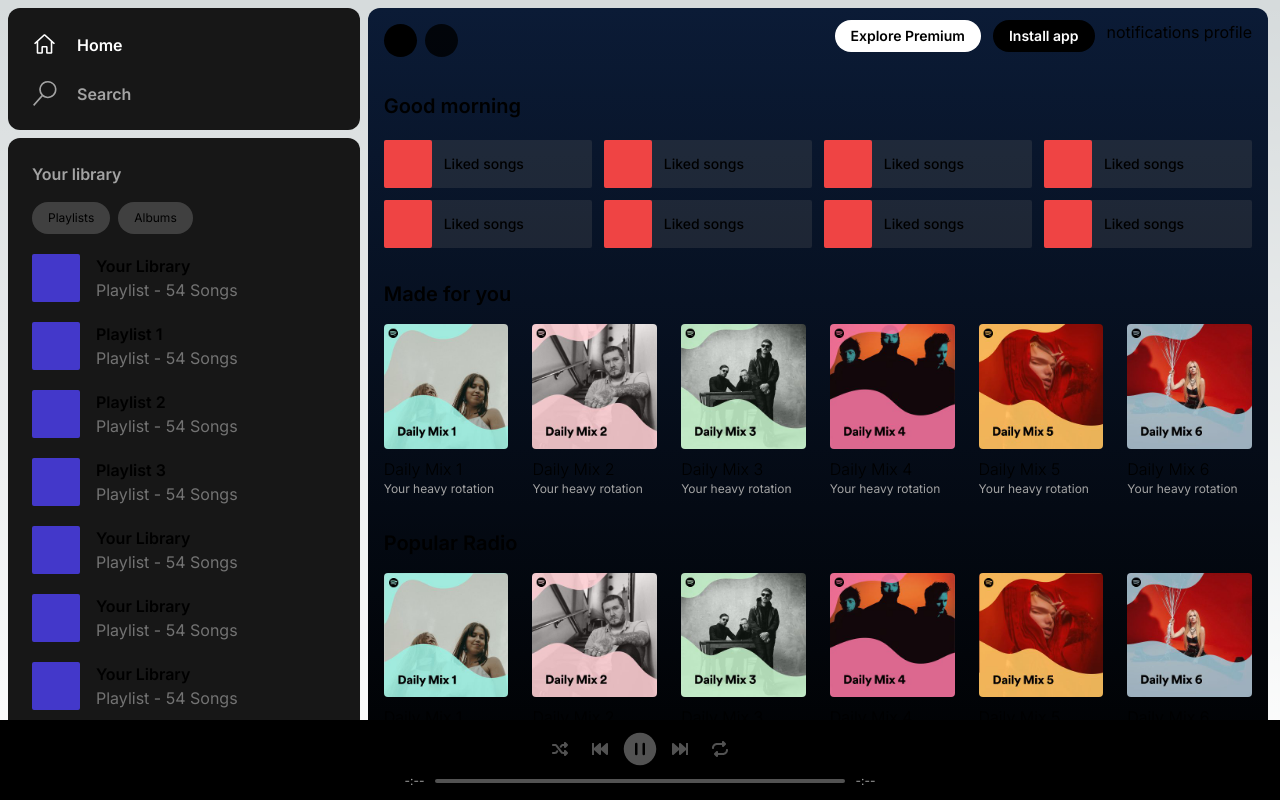
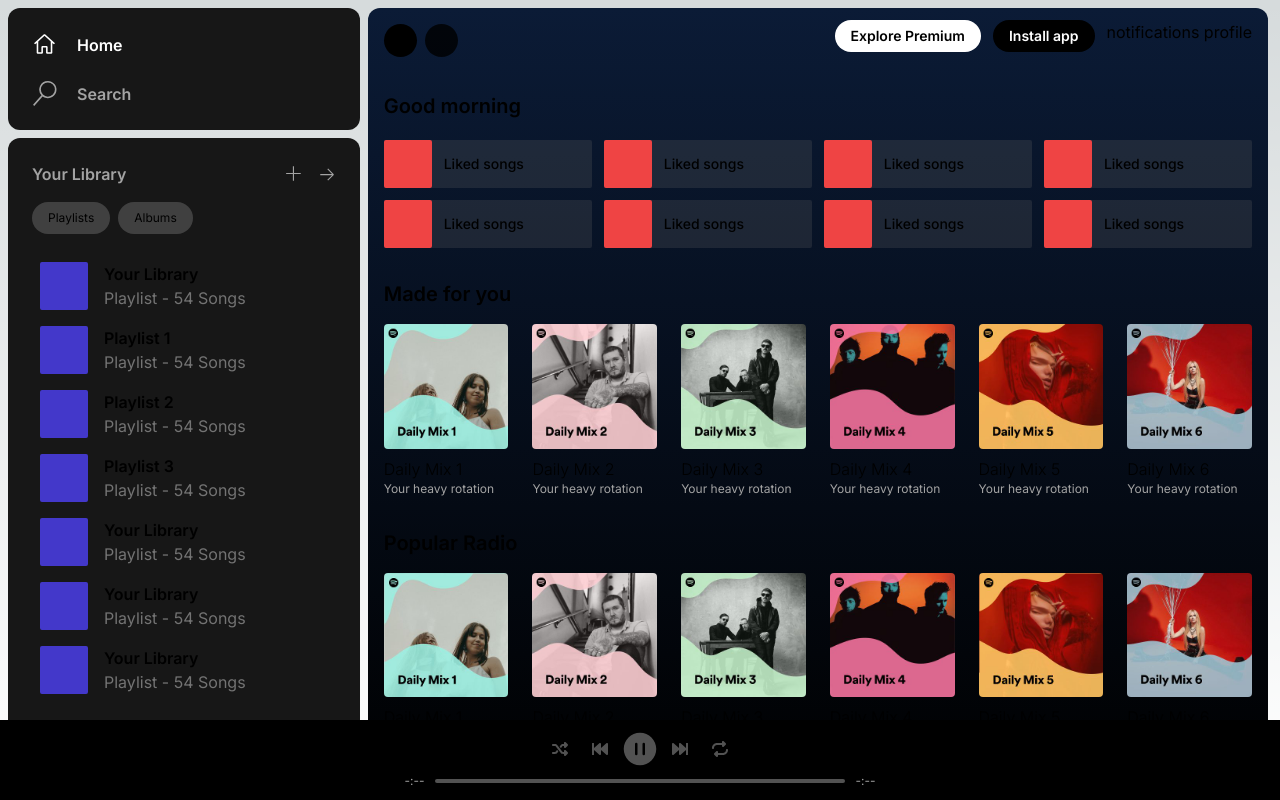
Before and after one commit to HeyEbb/Spotify, a Next.js app: page / in a window 1280 px wide. Built offline with nearby package versions, Linux system fonts and the light colour scheme.

Commit message:
Refactor grid layout and styling in MadeForYou component

```diff
--- a/app/components/your-library/SingleYourLibrary.tsx
+++ b/app/components/your-library/SingleYourLibrary.tsx
@@ -7,7 +7,7 @@
 
 export default function SingleYourLibrary(props: SingleYourLibraryProps) {
   return (
-    <div className="mt-5 flex items-center">
+    <div className="flex items-center hover:bg-neutral-800 p-2 rounded-md">
       <div className="mr-4 h-12 w-12 rounded-sm bg-indigo-700"></div>
       <div className="flex flex-col">
         <span className="font-semibold">{props.title}</span>
--- a/app/components/your-library/YourLibrary.tsx
+++ b/app/components/your-library/YourLibrary.tsx
@@ -47,10 +47,10 @@
 
 export default function YourLibrary() {
   return (
-    <>
+    <div className="mt-5">
         {library.map((item, index) => (
             <SingleYourLibrary key={index} title={item.title} type={item.type} color={item.color} NoSongs={item.NoSongs} />
         ))}
-    </>
+    </div>
   )
 }
--- a/app/page.tsx
+++ b/app/page.tsx
@@ -3,6 +3,8 @@
   VscChevronLeft,
   VscChevronRight,
   VscSearch,
+  VscAdd,
+  VscArrowRight,
 } from "react-icons/vsc";
 
 import { IoPlayCircle, IoPauseCircle } from "react-icons/io5";
@@ -29,9 +31,15 @@
         </section>
 
         <section className="h-full rounded-xl bg-neutral-900 p-6">
-          <span className="text-md font-semibold text-neutral-400">
-            Your library
-          </span>
+          <div className="flex w-full">
+            <span className="text-md w-10/12 font-semibold text-neutral-400">
+              Your Library
+            </span>
+            <span className="flex w-2/12 justify-between items-center text-neutral-400">
+              <VscAdd size={18} className="hover:text-neutral-100 transition duration-300 ease-in-out"/>
+              <VscArrowRight size={18} className="hover:text-neutral-100 transition duration-300 ease-in-out" />
+            </span>
+          </div>
           <div className="flex flex-col">
             <div className="mt-4 flex gap-2">
               <button className="rounded-full bg-neutral-700 px-4 py-2 text-xs">
```
